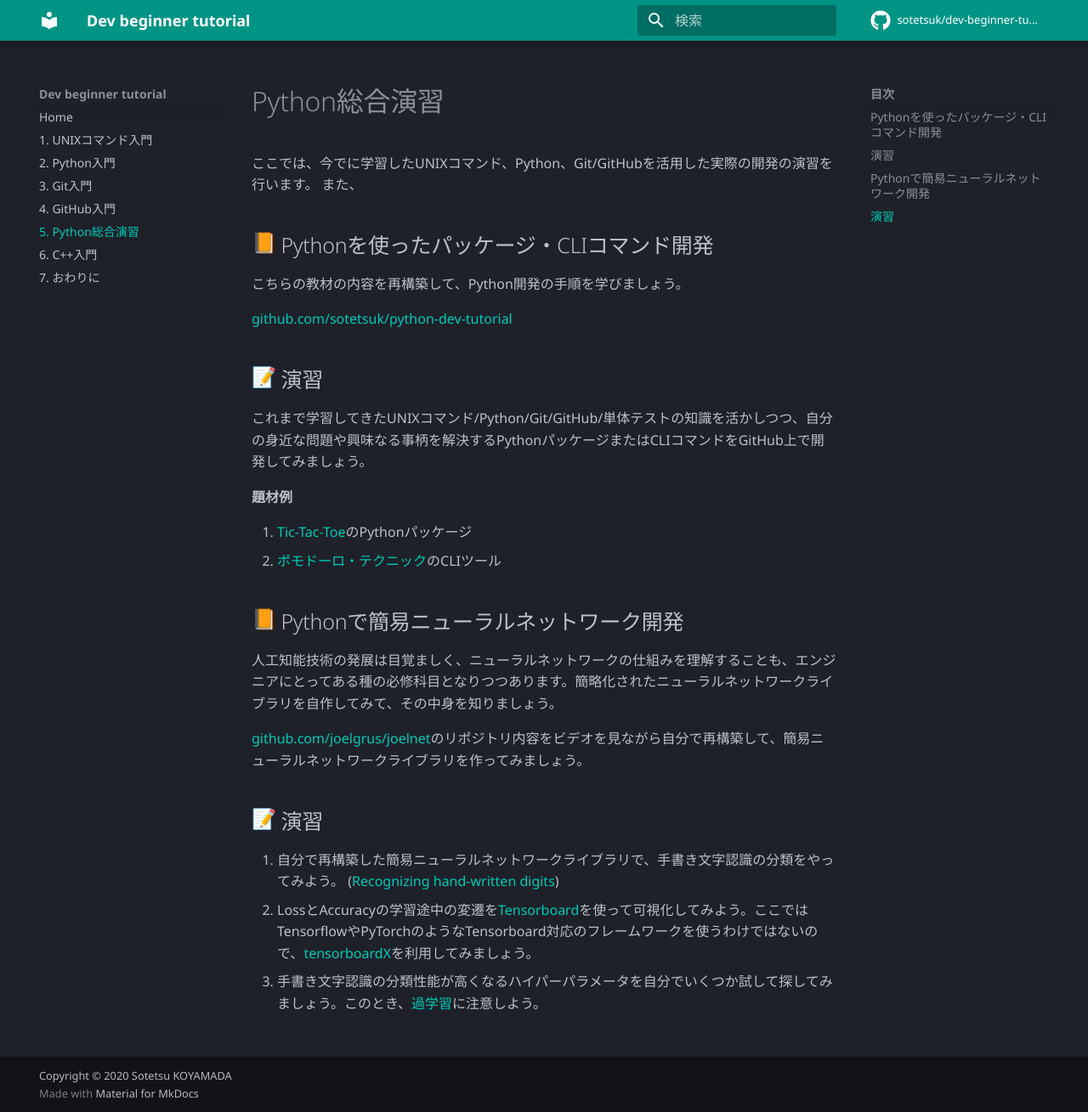
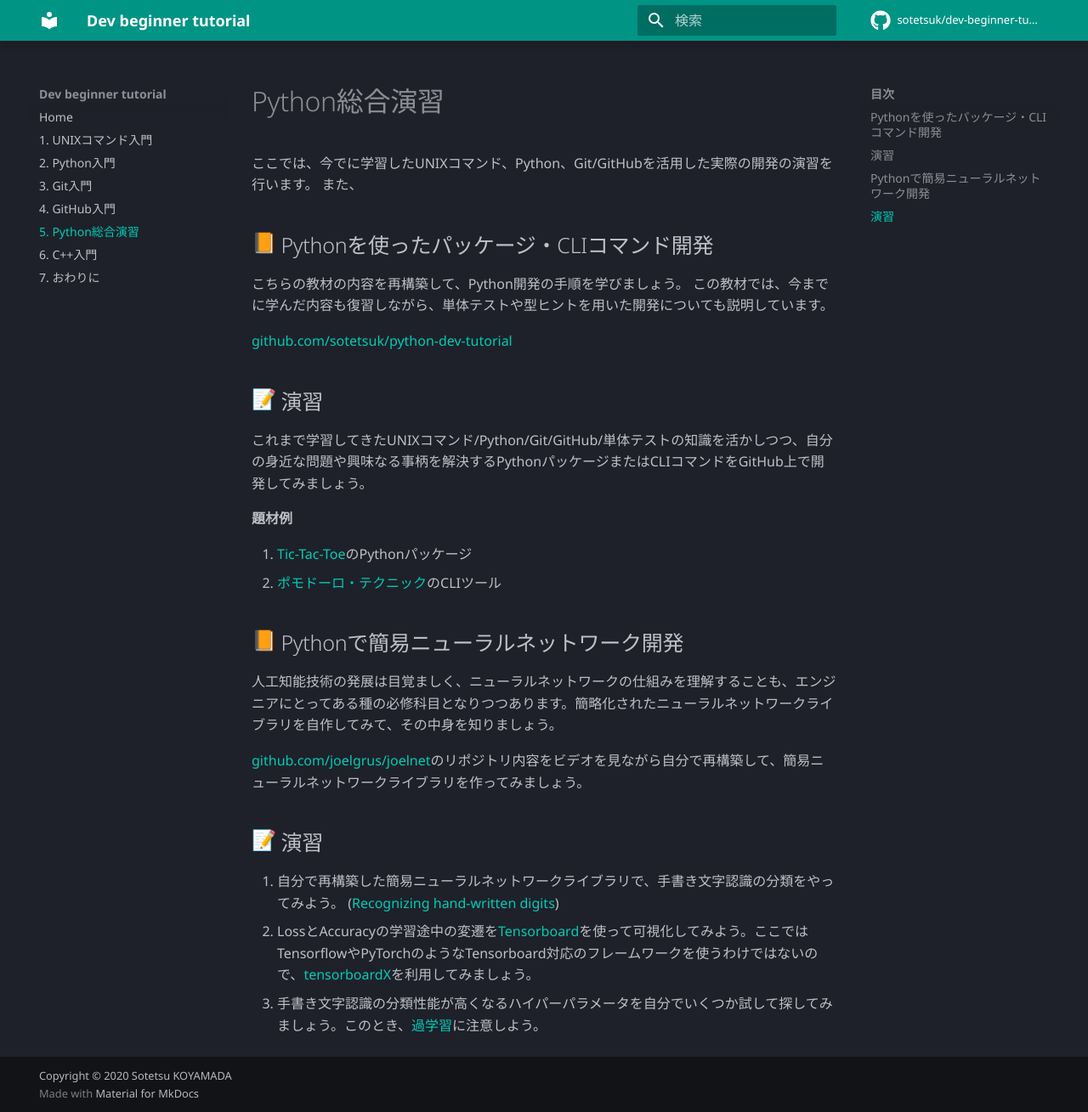
Before and after one commit to sotetsuk/dev-beginner-tutorial, an MkDocs documentation site: the page built from docs/python_practice.md, in a window 1280 px wide and 1309 px high. Shown: the whole window at 85% size. Built offline with MkDocs 1.6.1 and Material for MkDocs 9.7.7, drawn with Linux system fonts in a browser that asks for light colours; emoji names are drawn with the system emoji font; comment, search, counter and statistics services are not loaded.

```diff
--- a/docs/python_practice.md
+++ b/docs/python_practice.md
@@ -5,6 +5,7 @@
 ## :orange_book:  Pythonを使ったパッケージ・CLIコマンド開発
 
 こちらの教材の内容を再構築して、Python開発の手順を学びましょう。
+この教材では、今までに学んだ内容も復習しながら、単体テストや型ヒントを用いた開発についても説明しています。
 
 [github.com/sotetsuk/python-dev-tutorial](https://github.com/sotetsuk/python-dev-tutorial)
 
```
